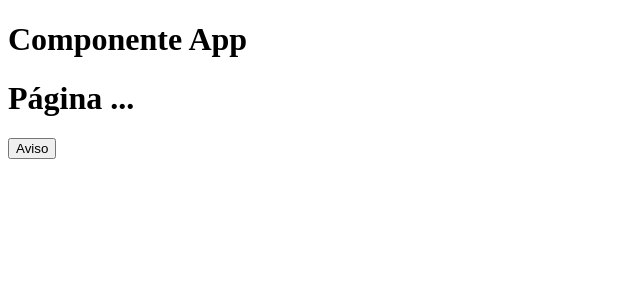
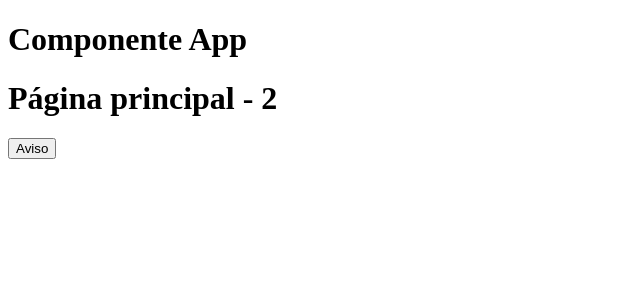
Before and after one commit to 1TDSPM-2024/aula-05-2sem, a React (Vite) app in the folder aula05/: page / in a window 1280 px wide. Shown: the top 300 px of the page, without its empty margins (0-640 px from the left). Built offline with nearby package versions, Linux system fonts and the light colour scheme.

Commit message:
Union-types com tipos e valores em props.

```diff
--- a/aula05/src/App.tsx
+++ b/aula05/src/App.tsx
@@ -2,14 +2,17 @@ import Cabecalho from "./components/Cabecalho/Cabecalho";
 
 function App(){
 
-    const titulo:string = "Página ...";
-
-    const aviso = ()=> alert(titulo);
+    const pagina:string = "Página principal";
+    // const nrPagina:number = 2;
+    const nrPagina:string = "2";
+    // const status = "loading";
+    const status = "deployed";
+    const aviso = ()=> alert(pagina);
 
   return(
     <div>
       <h1>Componente App</h1>
-      <Cabecalho tituloProps={titulo} avisoProps={aviso}/>
+      <Cabecalho paginaProps={pagina} nrPaginaProps={nrPagina} statusProps={status} avisoProps={aviso}/>
     </div>
   );
 }
--- a/aula05/src/components/Cabecalho/Cabecalho.tsx
+++ b/aula05/src/components/Cabecalho/Cabecalho.tsx
@@ -1,18 +1,26 @@
 type CabecalhoProps = {
-    tituloProps:string;
+    paginaProps:string;
+    nrPaginaProps:number | string;
+    statusProps:"loading" | "deployed";
     avisoProps:Function;
 }
 
 
-function Cabecalho({tituloProps,avisoProps}:CabecalhoProps) {
+function Cabecalho({paginaProps,nrPaginaProps,statusProps,avisoProps}:CabecalhoProps) {
 
-    document.title = tituloProps;
+    // if(typeof nrPaginaProps === "number"){
+    //     document.title = statusProps+" - "+nrPaginaProps;
+    // }else{
+    //     nrPaginaProps = "..??..";
+    //     document.title = statusProps+" - "+nrPaginaProps;
+    // }
 
+    document.title = statusProps+" - "+nrPaginaProps;
     document.addEventListener("click",()=>{})
 
     return(
         <header>
-            <h1>{tituloProps}</h1>
+            <h1>{paginaProps+"\n- "+nrPaginaProps}</h1>
             <button onClick={()=> avisoProps()}>Aviso</button>
         </header>
     );
```
